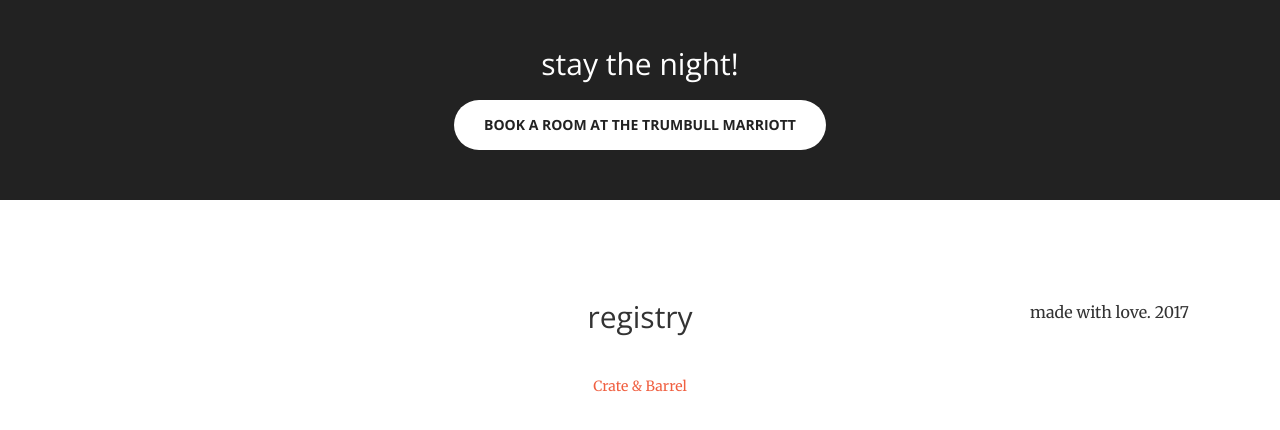
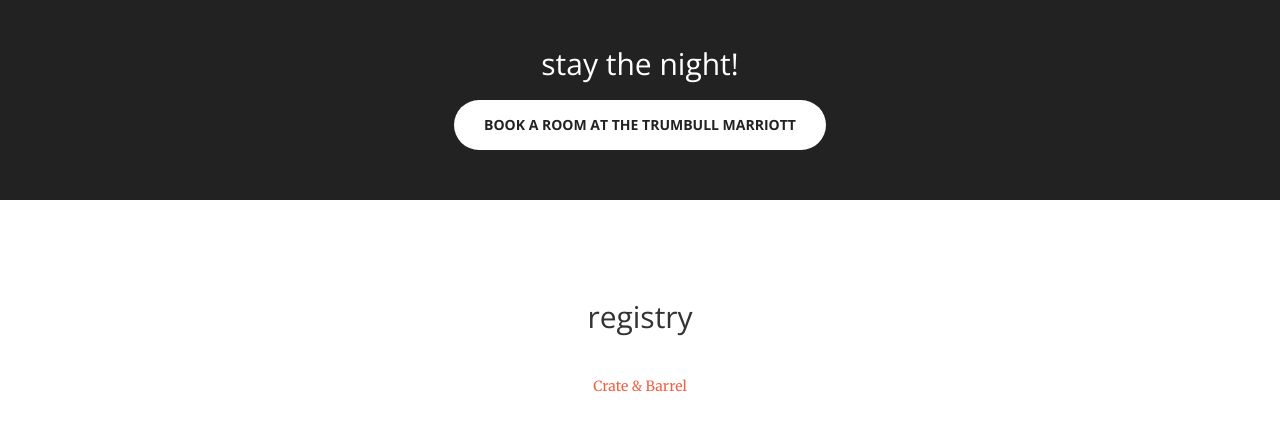
Before and after one commit to hollyanderic/hollyanderic, a website: page index.html in a window 1280 px wide. Shown: the part 2400-2830 px from the top of the page. Drawn offline with nearby package versions, Linux system fonts and the light colour scheme; files that its build step writes are made by us from their sources.

Commit message:
Update index.html

```diff
--- a/index.html
+++ b/index.html
@@ -265,10 +265,6 @@
                     <hr class="primary">
                     <a href="https://www.crateandbarrel.com/">Crate & Barrel</a>
                 </div>
-<footer>
-    <p> made with love. 2017</p>
-</footer>
-    </section>
 
     <!-- jQuery -->
     <script src="vendor/jquery/jquery.min.js"></script>
```
